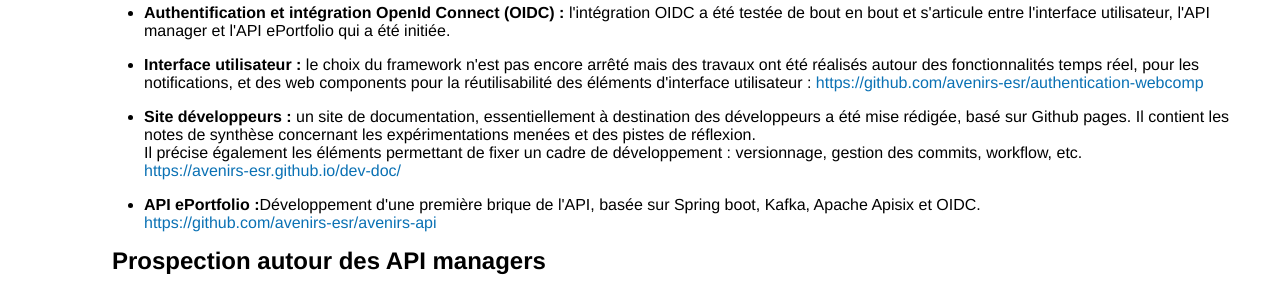
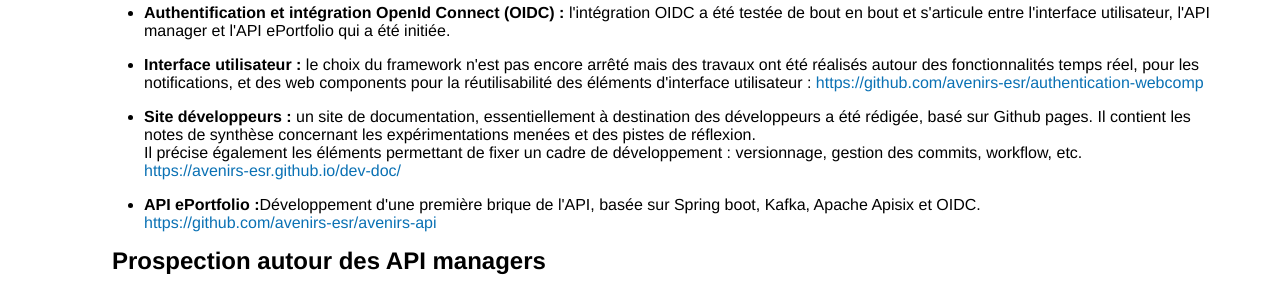
Before and after one commit to giraudin/dev-doc, a Jekyll site: the page built from pages/reports/03_2024_dev_note.markdown, in a window 1280 px wide. Shown: the part 492-782 px from the top of the page. Built offline with Jekyll 4.4.1, drawn with Linux system fonts in a browser that asks for light colours.

Commit message:
fix: typo

```diff
--- a/pages/reports/03_2024_dev_note.markdown
+++ b/pages/reports/03_2024_dev_note.markdown
@@ -16,7 +16,7 @@ Le cahier des charges ainsi que la modélisation des données ne sont pas encore
     <li> <b>Authentification et intégration OpenId Connect (OIDC) : </b> l'intégration OIDC a été testée de bout en bout et s'articule entre l'interface utilisateur, l'API manager et l'API ePortfolio qui a été initiée.</li>
     <li> <b>Interface utilisateur :</b> le choix du framework n'est pas encore arrêté mais des travaux ont été réalisés autour des fonctionnalités temps réel, pour les notifications, et des web components pour la réutilisabilité des éléments d'interface utilisateur :
     <a href="https://github.com/avenirs-esr/authentication-webcomp" target ="_blank">https://github.com/avenirs-esr/authentication-webcomp</a></li>
-    <li> <b>Site développeurs : </b> un site de documentation, essentiellement à destination des développeurs a été mise rédigée, basé sur Github pages. Il contient les notes de synthèse concernant les expérimentations menées et des pistes de réflexion.<br/>
+    <li> <b>Site développeurs : </b> un site de documentation, essentiellement à destination des développeurs a été rédigée, basé sur Github pages. Il contient les notes de synthèse concernant les expérimentations menées et des pistes de réflexion.<br/>
      Il précise également les éléments permettant de fixer un cadre de développement : versionnage, gestion des commits, workflow, etc.<br/>
      <a href="https://avenirs-esr.github.io/dev-doc/" target ="_blank">https://avenirs-esr.github.io/dev-doc/</a>
  </li>
```
